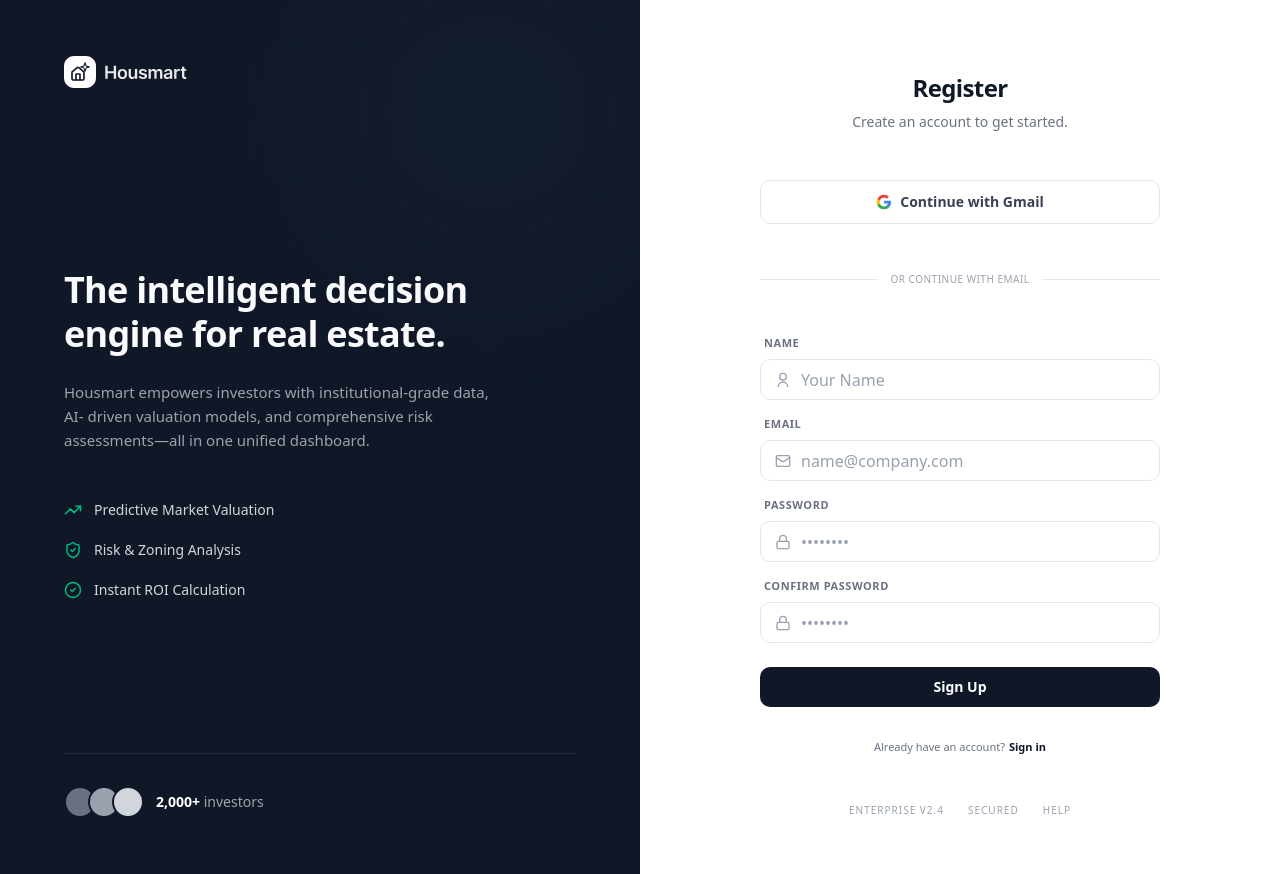
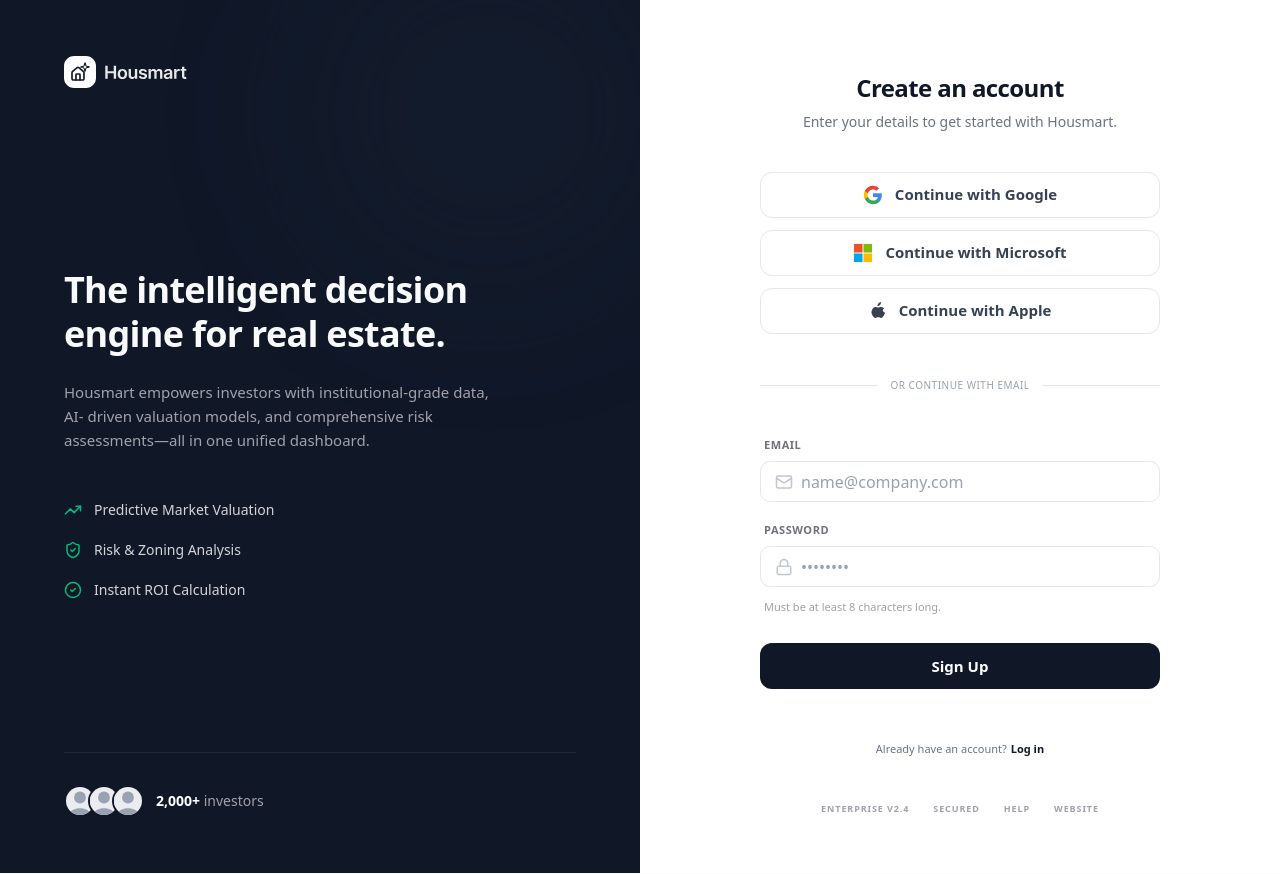
Before and after one commit to tanshuai2008/HouSmart, a Next.js app in the folder frontend/: page /auth/signup in a window 1280 px wide. Built offline with nearby package versions, Linux system fonts and the light colour scheme.

Commit message:
updated the sign up page

```diff
--- a/frontend/src/components/auth/SignUpForm.tsx
+++ b/frontend/src/components/auth/SignUpForm.tsx
@@ -4,26 +4,26 @@
 import { Button } from "../ui/Button";
 import { Input } from "../ui/Input";
 import { Divider } from "../ui/Divider";
-import { GoogleIcon, EnvelopeIcon, LockIcon, UserIcon } from "../ui/Icons";
 import Link from "next/link";
 import { useRouter } from "next/navigation";
+import Image from "next/image";
+
+import mailIcon from "@/assets/auth/login/mail-icon.svg";
+import lockIcon from "@/assets/auth/login/lock-icon.svg";
+import googleIcon from "@/assets/auth/login/google-icon.svg";
+import microsoftIcon from "@/assets/auth/login/microsoft-icon.svg";
+import appleIcon from "@/assets/auth/login/apple-icon.svg";
 
 export const SignUpForm = () => {
     const router = useRouter();
-    const [name, setName] = useState("");
     const [email, setEmail] = useState("");
     const [password, setPassword] = useState("");
-    const [confirmPassword, setConfirmPassword] = useState("");
     const [error, setError] = useState("");
 
     const handleSubmit = (e: React.FormEvent) => {
         e.preventDefault();
         setError("");
-        if (password !== confirmPassword) {
-            setError("Passwords do not match");
-            return;
-        }
-        console.log("Sign Up submitted", { name, email, password });
+        console.log("Sign Up submitted", { email, password });
     };
 
     return (
@@ -31,91 +31,83 @@
             {/* Header */}
             <div className="flex flex-col items-center gap-2 mb-8">
                 <h2 className="font-semibold text-[24px] leading-[32px] tracking-[-0.6px] text-center text-[#101828]">
-                    Register
+                    Create an account
                 </h2>
                 <p className="font-normal text-[14px] leading-[20px] text-center text-[#6A7282]">
-                    Create an account to get started.
+                    Enter your details to get started with Housmart.
                 </p>
             </div>
 
             {/* Form Container */}
-            <div className="w-full mt-4 flex flex-col gap-6">
-                <Button
-                    variant="outline"
-                    type="button"
-                    icon={<GoogleIcon />}
-                    className="w-full h-[44px]"
-                >
-                    Continue with Gmail
-                </Button>
+            <div className="w-full mt-2 flex flex-col gap-5">
+                {/* SSO Buttons */}
+                <div className="flex flex-col gap-3">
+                    <Button
+                        variant="outline"
+                        type="button"
+                        className="w-full h-[46px] rounded-xl border border-[#E4E4E7] flex justify-center items-center gap-3 text-[#3F3F46] font-semibold text-[15px] hover:bg-[#F4F4F5]"
+                    >
+                        <Image src={googleIcon} alt="Google" width={20} height={20} />
+                        Continue with Google
+                    </Button>
+                    <Button
+                        variant="outline"
+                        type="button"
+                        className="w-full h-[46px] rounded-xl border border-[#E4E4E7] flex justify-center items-center gap-3 text-[#3F3F46] font-semibold text-[15px] hover:bg-[#F4F4F5]"
+                    >
+                        <Image src={microsoftIcon} alt="Microsoft" width={20} height={20} />
+                        Continue with Microsoft
+                    </Button>
+                    <Button
+                        variant="outline"
+                        type="button"
+                        className="w-full h-[46px] rounded-xl border border-[#E4E4E7] flex justify-center items-center gap-3 text-[#3F3F46] font-semibold text-[15px] hover:bg-[#F4F4F5]"
+                    >
+                        <Image src={appleIcon} alt="Apple" width={18} height={20} />
+                        Continue with Apple
+                    </Button>
+                </div>
 
-                <Divider />
+                <Divider className="my-1" />
 
-                <form onSubmit={handleSubmit} className="flex flex-col w-full">
-                    {/* Name Field */}
-                    <div className="flex flex-col gap-2 mb-4">
-                        <label className="font-bold text-[11px] leading-[16px] tracking-[0.55px] uppercase text-[#6A7282] ml-1">
-                            Name
-                        </label>
-                        <Input
-                            type="text"
-                            placeholder="Your Name"
-                            value={name}
-                            onChange={(e) => setName(e.target.value)}
-                            icon={<UserIcon className="w-4 h-4" />}
-                            required
-                        />
-                    </div>
-
+                <form onSubmit={handleSubmit} className="flex flex-col w-full gap-5">
                     {/* Email Field */}
-                    <div className="flex flex-col gap-2 mb-4">
-                        <label className="font-bold text-[11px] leading-[16px] tracking-[0.55px] uppercase text-[#6A7282] ml-1">
-                            Email
+                    <div className="flex flex-col gap-2">
+                        <label className="font-bold text-[11px] leading-[16px] tracking-[0.05em] uppercase text-[#71717A] ml-1">
+                            EMAIL
                         </label>
                         <Input
                             type="email"
                             placeholder="name@company.com"
                             value={email}
                             onChange={(e) => setEmail(e.target.value)}
-                            icon={<EnvelopeIcon className="w-4 h-4" />}
+                            icon={<Image src={mailIcon} alt="Email" width={18} height={18} className="opacity-60" />}
+                            className="h-[46px] rounded-xl border-[#E4E4E7]"
                             required
                         />
                     </div>
 
                     {/* Password Field */}
-                    <div className="flex flex-col gap-2 mb-4">
-                        <label className="font-bold text-[11px] leading-[16px] tracking-[0.55px] uppercase text-[#6A7282] ml-1">
-                            Password
+                    <div className="flex flex-col gap-2 mb-1">
+                        <label className="font-bold text-[11px] leading-[16px] tracking-[0.05em] uppercase text-[#71717A] ml-1">
+                            PASSWORD
                         </label>
                         <Input
                             type="password"
                             placeholder="••••••••"
                             value={password}
                             onChange={(e) => setPassword(e.target.value)}
-                            icon={<LockIcon className="w-4 h-4" />}
+                            icon={<Image src={lockIcon} alt="Password" width={18} height={18} className="opacity-60" />}
+                            className="h-[46px] rounded-xl border-[#E4E4E7]"
                             required
                         />
-                    </div>
-
-                    {/* Confirm Password Field */}
-                    <div className="flex flex-col gap-2 mb-6">
-                        <label className="font-bold text-[11px] leading-[16px] tracking-[0.55px] uppercase text-[#6A7282] ml-1">
-                            Confirm Password
-                        </label>
-                        <Input
-                            type="password"
-                            placeholder="••••••••"
-                            value={confirmPassword}
-                            onChange={(e) => setConfirmPassword(e.target.value)}
-                            icon={<LockIcon className="w-4 h-4" />}
-                            required
-                        />
+                        <p className="font-normal text-[11px] leading-[16px] text-[#A1A1AA] mt-1 ml-1">Must be at least 8 characters long.</p>
                         {error && (
                             <p className="text-red-500 text-[11px] leading-[16px] mt-1 ml-1 font-medium">{error}</p>
                         )}
                     </div>
 
-                    <Button type="submit" className="w-full h-[40px] mb-8">
+                    <Button type="submit" className="w-full h-[46px] rounded-xl bg-[#10151C] hover:bg-[#18212e] text-white font-semibold text-[15px] mb-8 mt-1">
                         Sign Up
                     </Button>
 
@@ -126,24 +118,30 @@
                             href="/auth/login"
                             className="font-semibold text-[#101828] ml-1 hover:underline"
                         >
-                            Sign in
+                            Log in
                         </Link>
                     </div>
                 </form>
 
                 {/* Footer Links */}
                 <div className="flex justify-center items-center gap-6 mt-6 pb-8">
-                    <span className="font-medium text-[10px] leading-[15px] tracking-[1px] text-[#99A1AF] uppercase">
-                        Enterprise V2.4
+                    <span className="font-bold text-[9px] leading-[16px] tracking-[0.1em] text-[#A1A1AA] uppercase">
+                        ENTERPRISE V2.4
                     </span>
-                    <span className="font-medium text-[10px] leading-[15px] tracking-[1px] text-[#99A1AF] uppercase">
-                        Secured
+                    <span className="font-bold text-[9px] leading-[16px] tracking-[0.1em] text-[#A1A1AA] uppercase">
+                        SECURED
                     </span>
                     <Link
                         href="/help"
-                        className="font-medium text-[10px] leading-[15px] tracking-[1px] text-[#99A1AF] uppercase hover:text-[#6A7282]"
+                        className="font-bold text-[9px] leading-[16px] tracking-[0.1em] text-[#A1A1AA] uppercase hover:text-[#71717A] transition-colors"
                     >
-                        Help
+                        HELP
+                    </Link>
+                    <Link
+                        href="/"
+                        className="font-bold text-[9px] leading-[16px] tracking-[0.1em] text-[#A1A1AA] uppercase hover:text-[#71717A] transition-colors"
+                    >
+                        WEBSITE
                     </Link>
                 </div>
             </div>
--- a/frontend/src/components/layout/AuthLayout.tsx
+++ b/frontend/src/components/layout/AuthLayout.tsx
@@ -6,6 +6,7 @@
 import checkIcon1 from "@/assets/auth/login/check-icon-1.svg";
 import checkIcon2 from "@/assets/auth/login/check-icon-2.svg";
 import checkIcon3 from "@/assets/auth/login/check-icon-3.svg";
+import userPlaceholder from "@/assets/auth/login/user-placeholder.svg";
 
 interface AuthLayoutProps {
     children: React.ReactNode;
@@ -67,9 +68,9 @@
                 {/* Investors Section */}
                 <div className="z-10 mt-16 lg:mt-auto pt-8 border-t border-[#1E293B] flex items-center gap-3">
                     <div className="flex -space-x-2">
-                        <div className="w-8 h-8 rounded-full border-2 border-[#101828] bg-gray-500" />
-                        <div className="w-8 h-8 rounded-full border-2 border-[#101828] bg-gray-400" />
-                        <div className="w-8 h-8 rounded-full border-2 border-[#101828] bg-gray-300" />
+                        <Image src={userPlaceholder} alt="Investor 1" width={32} height={32} className="w-8 h-8 rounded-full border-2 border-[#101828]" />
+                        <Image src={userPlaceholder} alt="Investor 2" width={32} height={32} className="w-8 h-8 rounded-full border-2 border-[#101828]" />
+                        <Image src={userPlaceholder} alt="Investor 3" width={32} height={32} className="w-8 h-8 rounded-full border-2 border-[#101828]" />
                     </div>
                     <span className="text-[14px] leading-[18px]">
                         <span className="font-semibold text-white">2,000+</span>{" "}
```
Also changed, not shown: frontend/src/assets/auth/login/user-placeholder.svg (added).
